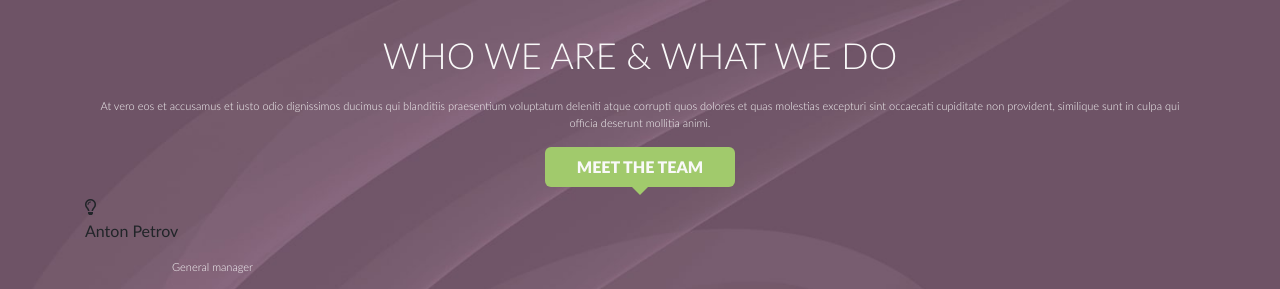
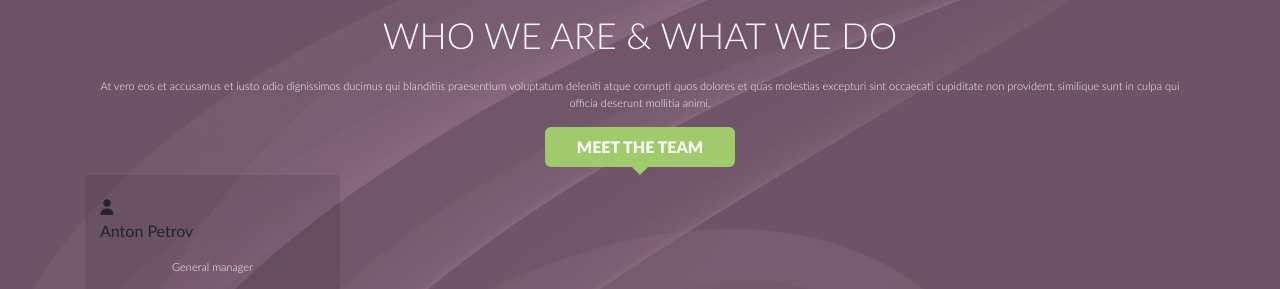
Before and after one commit to finchmgn/acrostia, a website: page app/index.html in a window 1280 px wide. Shown: the part 1828-2117 px from the top of the page. Drawn offline with Linux system fonts and the light colour scheme.

Commit message:
add team item block

```diff
--- a/app/index.html
+++ b/app/index.html
@@ -166,8 +166,8 @@
                     <div class="row about__team-row">
                         <div class="col-lg-3 col-md-3 col-sm-6 col-12 about__team-col">
                             <div class="about__team-item">
-                                <div class="about__team-item-icon-block">
-                                    <i class="far fa-lightbulb"></i>
+                                <div class="about__team-item-image-block">
+                                    <i class="fas fa-user"></i>
                                 </div>
                                 <div class="about__team-item-text">
                                     <p class="about__team-item-header">Anton Petrov</p>
--- a/app/sass/main.sass
+++ b/app/sass/main.sass
@@ -253,6 +253,14 @@ header.acrostia__header
     border-right: 8px solid transparent
     border-top: 8px solid $works-color_active
 
+.about__team-item
+    background-color: rgba(0, 0, 0, 0.1)
+    padding: 20px 15px
+
+.about__team-item-image-block
+
+
+
 /*   works section  */
 .works
     background-color: $works-color
```
Also changed, not shown: app/css/main.css, dist/css/main.css, dist/index.html, dist/js/common.js, 1 other file.
